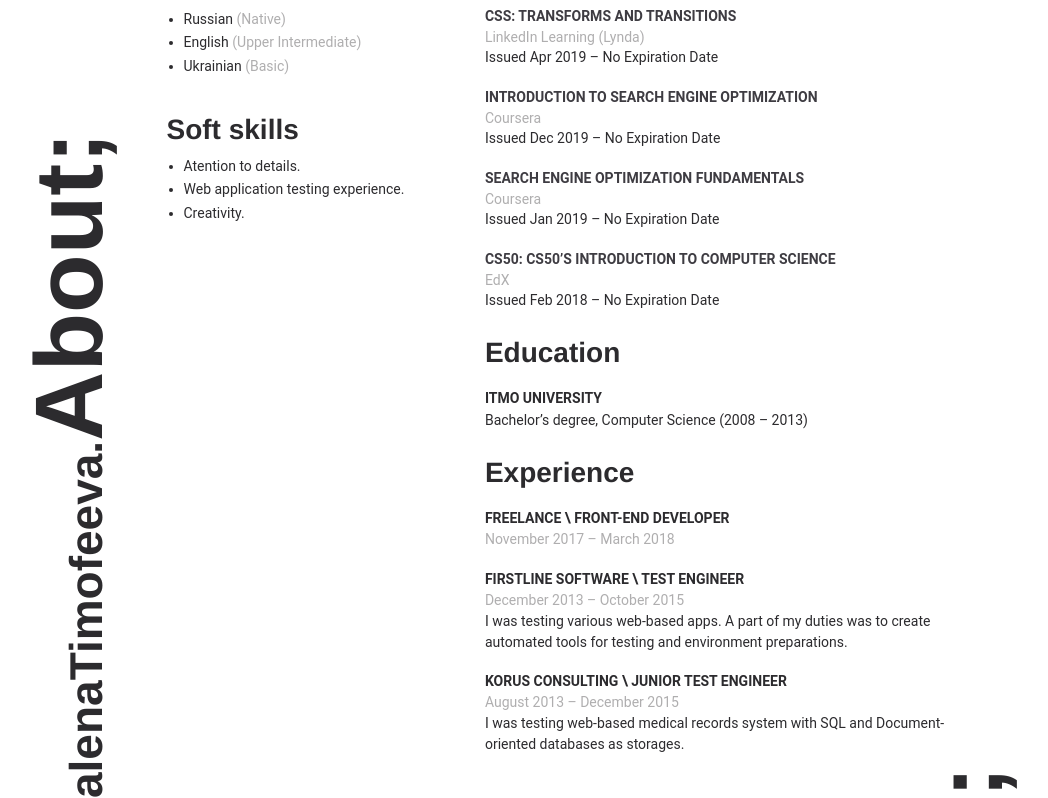
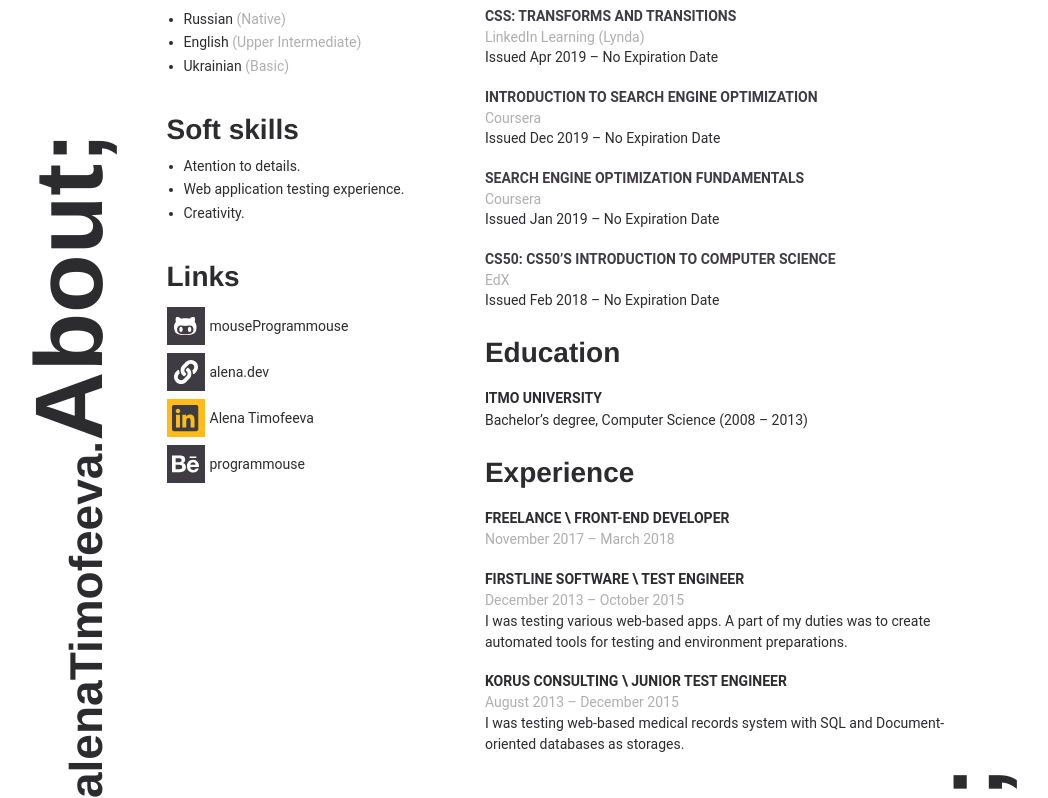
Before and after one commit to mouseProgrammouse/portfolio, a React (Create React App) app: page /resume in a window 1280 px wide. Shown: the part 716-1514 px from the top of the page, without its empty margins (106-1154 px from the left). Built offline with nearby package versions, Linux system fonts and the light colour scheme.

Commit message:
add SMLink component

```diff
--- a/src/App.js
+++ b/src/App.js
@@ -19,11 +19,11 @@ library.add(fab, fas)
 class App extends Component {
   state = {
     mainPage: {
-      header: {part1: "alenaTimofeeva.", part2: "About;" },
-      content: {header: "Hello, I’m Alena Timofeeva",
-                description: "I am a Front-End Developer from Bay Area, California. I create responsive web apps with cutting edge HTML & CSS features, modern JavaScript, and beautiful design. I am proficient in Photoshop & Illustrator. "},
-      links: [{linkTitle: 'LinkedIn', link: 'https://www.linkedin.com/in/alena-timofeeva/', className : "selected"},
-              {linkTitle: 'Portfolio', link: '/portfolio', className : ""}]
+      header: {part1: 'alenaTimofeeva.', part2: 'About;'},
+      content: {header: 'Hello, I’m Alena Timofeeva',
+                description: 'I am a Front-End Developer from Bay Area, California. I create responsive web apps with cutting edge HTML & CSS features, modern JavaScript, and beautiful design. I am proficient in Photoshop & Illustrator.'},
+      links: [{linkTitle: 'LinkedIn', link: 'https://www.linkedin.com/in/alena-timofeeva/', className : 'selected'},
+              {linkTitle: 'Portfolio', link: '/portfolio', className : ''}]
     },
     resumePage: {
       mainInfo: {name: 'Alena Timofeeva', occupation: 'front-end developer'},
@@ -52,13 +52,17 @@ class App extends Component {
         education: [{title: 'itmo university', date: '', description: 'Bachelor’s degree, Computer Science (2008 – 2013)'}],
         experience: [{title: 'Freelance \\ front-end developer', date: 'November 2017 – March 2018', description: ''},
                     {title: 'Firstline software \\ test engineer', date: 'December 2013 – October 2015', description: 'I was testing various web-based apps. A part of my duties was to create automated tools for testing and environment preparations.'},
-                  {title: 'korus consulting \\ junior test engineer', date: 'August 2013 – december 2015', description: 'I was testing web-based medical records system with SQL and Document-oriented databases as storages.'}]
+                  {title: 'korus consulting \\ junior test engineer', date: 'August 2013 – december 2015', description: 'I was testing web-based medical records system with SQL and Document-oriented databases as storages.'}],
+        links: [{description:'mouseProgrammouse', link: 'https://github.com/mouseProgrammouse', iconClass: 'fab', icon: 'github-alt', className: ''},
+                {description:'alena.dev', link: 'alena.dev', iconClass: 'fas', icon: 'link', className: ''},
+                {description:'Alena Timofeeva', link: 'https://www.linkedin.com/in/alena-timofeeva/', iconClass: 'fab', icon: 'linkedin', className: 'active'},
+                {description:'programmouse', link: 'https://www.behance.net/programmouse', iconClass: 'fab', icon: 'behance', className: ''},]
       }
     },
     socialMenuItems: [
-      {SM: 'GitHub', link: 'https://github.com/mouseProgrammouse', iconClass: "fab" , icon: "github-alt", className : ""},
-      {SM: 'LinkedIn', link: 'https://www.linkedin.com/in/alena-timofeeva/', iconClass: "fab" , icon: "linkedin", className : "selected"},
-      {SM: 'LinkedIn', link: 'https://www.behance.net/programmouse', iconClass: "fab" , icon: "behance", className : ""}],
+      {SM: 'GitHub', link: 'https://github.com/mouseProgrammouse', iconClass: 'fab' , icon: 'github-alt', className : ''},
+      {SM: 'LinkedIn', link: 'https://www.linkedin.com/in/alena-timofeeva/', iconClass: 'fab' , icon: 'linkedin', className : 'selected'},
+      {SM: 'LinkedIn', link: 'https://www.behance.net/programmouse', iconClass: 'fab' , icon: 'behance', className : ''}],
     topMenuItems: [{linkTitle: 'Home', link: '/'},
                 {linkTitle: 'email me', link: '/get-in-touch'},
                 {linkTitle: 'resume', link: '/resume'},
--- a/src/Skills.js
+++ b/src/Skills.js
@@ -5,6 +5,7 @@ import About from './skills/About'
 import SkillsWithCertification from './skills/SkillsWithCertification'
 import SkillsWithLevel from './skills/SkillsWithLevel'
 import SkillsWithDateAndDescription from './skills/SkillsWithDateAndDescription'
+import SMLinks from './skills/SMLinks'
 import './Skills.css'
 
 const Skills = (props) => {
@@ -17,6 +18,7 @@ const Skills = (props) => {
         <SkillsWithDescription title={'Technical skills'} skills={skills.technical} />
         <SkillsWithLevel title={'Language'} skills={skills.languages}/>
         <SkillsWithLevel title={'Soft skills'} skills={skills.softSkills}/>
+        <SMLinks title={'Links'} links={skills.links} />
       </div>
       <div className="right-section">
         <About header={skills.about.header} description={skills.about.description} />
--- /dev/null
+++ b/src/skills/SMLinks.css
@@ -0,0 +1,41 @@
+.links h4 {
+    margin-bottom: 3px;
+}
+
+.links ul {
+  list-style: none;
+  padding-inline-start: 0;
+  margin: 10px 0;
+}
+
+.links ul a {
+  text-decoration: none;
+  color: #2c2b2e;
+}
+
+.links .icon {
+  display: flex;
+  align-items: center;
+  justify-content: center;
+  width: 38px;
+  height: 38px;
+  font-size: 24px;
+  background-color: #3e3c42;
+  color: #fff;
+  margin: 4px 0;
+}
+
+.links li.active .icon {
+  font-size: 30px;
+  background-color: #ffbb1a;
+  color: #3e3c42;
+}
+
+.links .link {
+  display: flex;
+  align-items: center;
+}
+
+.links .description {
+  margin: 0 5px;
+}
--- /dev/null
+++ b/src/skills/SMLinks.js
@@ -0,0 +1,38 @@
+import React from 'react'
+import { Link } from 'react-router-dom'
+import { FontAwesomeIcon } from '@fortawesome/react-fontawesome'
+import PropTypes from 'prop-types'
+import './SMLinks.css'
+
+/**
+Social media links
+
+links is an array of objects [{description:'mouseProgrammouse', link: 'https://github.com/mouseProgrammouse', iconClass: 'fab', icon: 'github-alt', className: ''},..]
+*/
+const SMLinks = (props) => {
+
+  const { title, links } = props;
+
+  return (
+    <div className="links">
+      <h4>{title}</h4>
+      <ul>{links.map( (link, index) => (
+          <li key={index} className={link.className}>
+            <Link className="link" to={link.link}>
+              <span className="icon">
+                <FontAwesomeIcon icon={[link.iconClass, link.icon]} />
+              </span>
+              <span className="description">{link.description}</span>
+            </Link>
+          </li>))}
+      </ul>
+    </div>
+  );
+}
+
+SMLinks.propTypes = {
+  title: PropTypes.string.isRequired,
+  links: PropTypes.array.isRequired
+}
+
+export default SMLinks;
```
